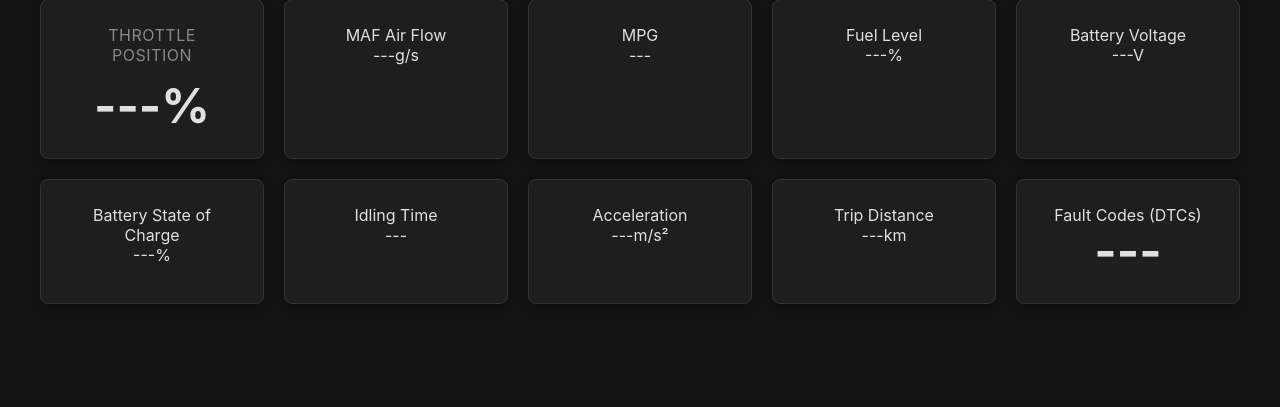
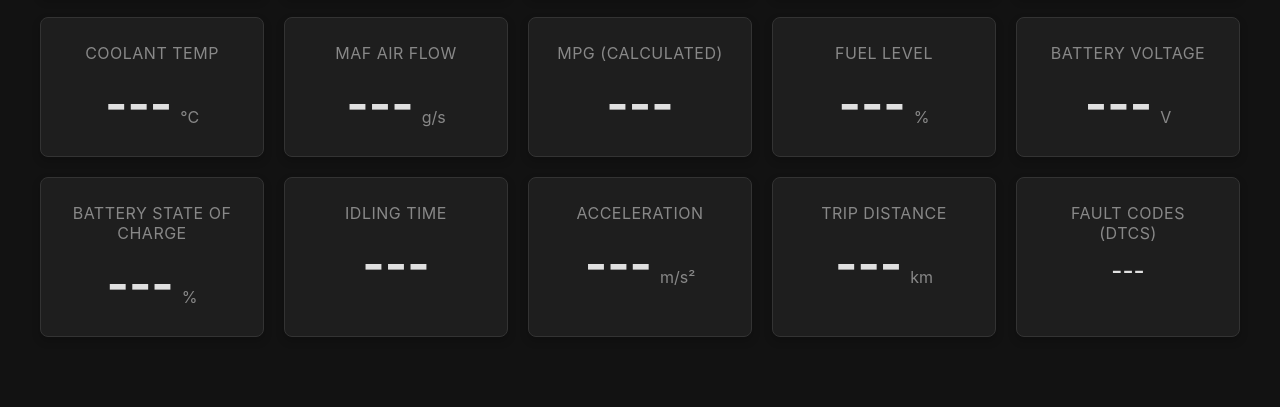
Before and after one commit to GasserElkhodary/obd, a plain HTML site: page index.html in a window 1280 px wide. Shown: the part 735-1142 px from the top of the page. Before the commit the page ends 1109 px from the top, so only its background shows below. Drawn offline with Linux system fonts and the light colour scheme.

Commit message:
Update index.html

```diff
--- a/index.html
+++ b/index.html
@@ -15,15 +15,9 @@
         <div id="camera-toggle-status">Camera is OFF</div>
     </div>
 
-    <div id="media-container">
-        <div id="camera-container">
-            <video id="cameraFeed" autoplay playsinline muted></video>
-            <div id="camera-placeholder" style="display: none;">Accessing Camera...</div>
-        </div>
-        <div id="lidar-container">
-            <div class="media-label">LIDAR VIEW</div>
-            <canvas id="lidar-canvas"></canvas>
-        </div>
+    <div id="camera-container">
+        <video id="cameraFeed" autoplay playsinline muted></video>
+        <div id="camera-placeholder" style="display: none;">Accessing Camera...</div>
     </div>
 
     <div id="status">Connecting to server...</div>
@@ -41,56 +35,57 @@
             <div class="metric-label">Vehicle Speed</div>
             <div class="metric-value"><span id="speed">---</span><span class="unit">km/h</span></div>
         </div>
+         <div class="metric">
+            <div class="metric-label">Throttle Position</div>
+            <div class="metric-value"><span id="throttlePos">---</span><span class="unit">%</span></div>
+        </div>
+        <div class="metric">
+            <div class="metric-label">Engine Load</div>
+            <div class="metric-value"><span id="engineLoad">---</span><span class="unit">%</span></div>
+        </div>
         <div class="metric">
             <div class="metric-label">Coolant Temp</div>
             <div class="metric-value"><span id="coolantTemp">---</span><span class="unit">°C</span></div>
         </div>
         <div class="metric">
-            <div class="metric-label">Engine Load</div>
-            <div class="metric-value"><span id="engineLoad">---</span><span class="unit\">%</span></div>
+            <div class="metric-label">MAF Air Flow</div>
+            <div class="metric-value"><span id="mafAirFlow">---</span><span class="unit">g/s</span></div>
         </div>
         <div class="metric">
-            <div class="metric-label">Throttle Position</div>
-            <div class="metric-value"><span id="throttlePos\">---</span><span class="unit\">%</span></div>
+            <div class="metric-label">MPG (Calculated)</div>
+            <div class="metric-value" id="mpg">---</div>
         </div>
         <div class="metric">
-            <div class="metric-label\">MAF Air Flow</div>
-            <div class="metric-value\"><span id=\"mafAirFlow\">---</span><span class="unit\">g/s</span></div>
+            <div class="metric-label">Fuel Level</div>
+            <div class="metric-value"><span id="fuelLevel">---</span><span class="unit">%</span></div>
         </div>
         <div class="metric">
-            <div class="metric-label\">MPG</div>
-            <div class="metric-value\" id=\"mpg\">---</div>
+            <div class="metric-label">Battery Voltage</div>
+            <div class="metric-value"><span id="batteryVoltage">---</span><span class="unit">V</span></div>
         </div>
         <div class="metric">
-            <div class="metric-label\">Fuel Level</div>
-            <div class="metric-value\"><span id=\"fuelLevel\">---</span><span class="unit\">%</span></div>
+            <div class="metric-label">Battery State of Charge</div>
+            <div class="metric-value"><span id="soc">---</span><span class="unit">%</span></div>
         </div>
         <div class="metric">
-            <div class="metric-label\">Battery Voltage</div>
-            <div class="metric-value\"><span id=\"batteryVoltage\">---</span><span class="unit\">V</span></div>
+            <div class="metric-label">Idling Time</div>
+            <div class="metric-value" id="idlingTime">---</div>
         </div>
         <div class="metric">
-            <div class="metric-label\">Battery State of Charge</div>
-            <div class="metric-value\"><span id=\"soc\">---</span><span class="unit\">%</span></div>
+            <div class="metric-label">Acceleration</div>
+            <div class="metric-value"><span id="acceleration">---</span><span class="unit">m/s²</span></div>
         </div>
         <div class="metric">
-            <div class="metric-label\">Idling Time</div>
-            <div class="metric-value\" id=\"idlingTime\">---</div>
+            <div class="metric-label">Trip Distance</div>
+            <div class="metric-value"><span id="tripDistance">---</span><span class="unit">km</span></div>
         </div>
         <div class="metric">
-            <div class="metric-label\">Acceleration</div>
-            <div class="metric-value\"><span id=\"acceleration\">---</span><span class="unit\">m/s²</span></div>
-        </div>
-        <div class="metric">
-            <div class="metric-label\">Trip Distance</div>
-            <div class="metric-value\"><span id=\"tripDistance\">---</span><span class="unit\">km</span></div>
-        </div>
-        <div class="metric">
-            <div class="metric-label\">Fault Codes (DTCs)</div>
-            <div class="metric-value small-text\" id=\"dtc\">---</div>
+            <div class="metric-label">Fault Codes (DTCs)</div>
+            <div class="metric-value small-text" id="dtc">---</div>
         </div>
     </div>
 
     <script src="dashbaord.js"></script>
 </body>
+
 </html>
```
